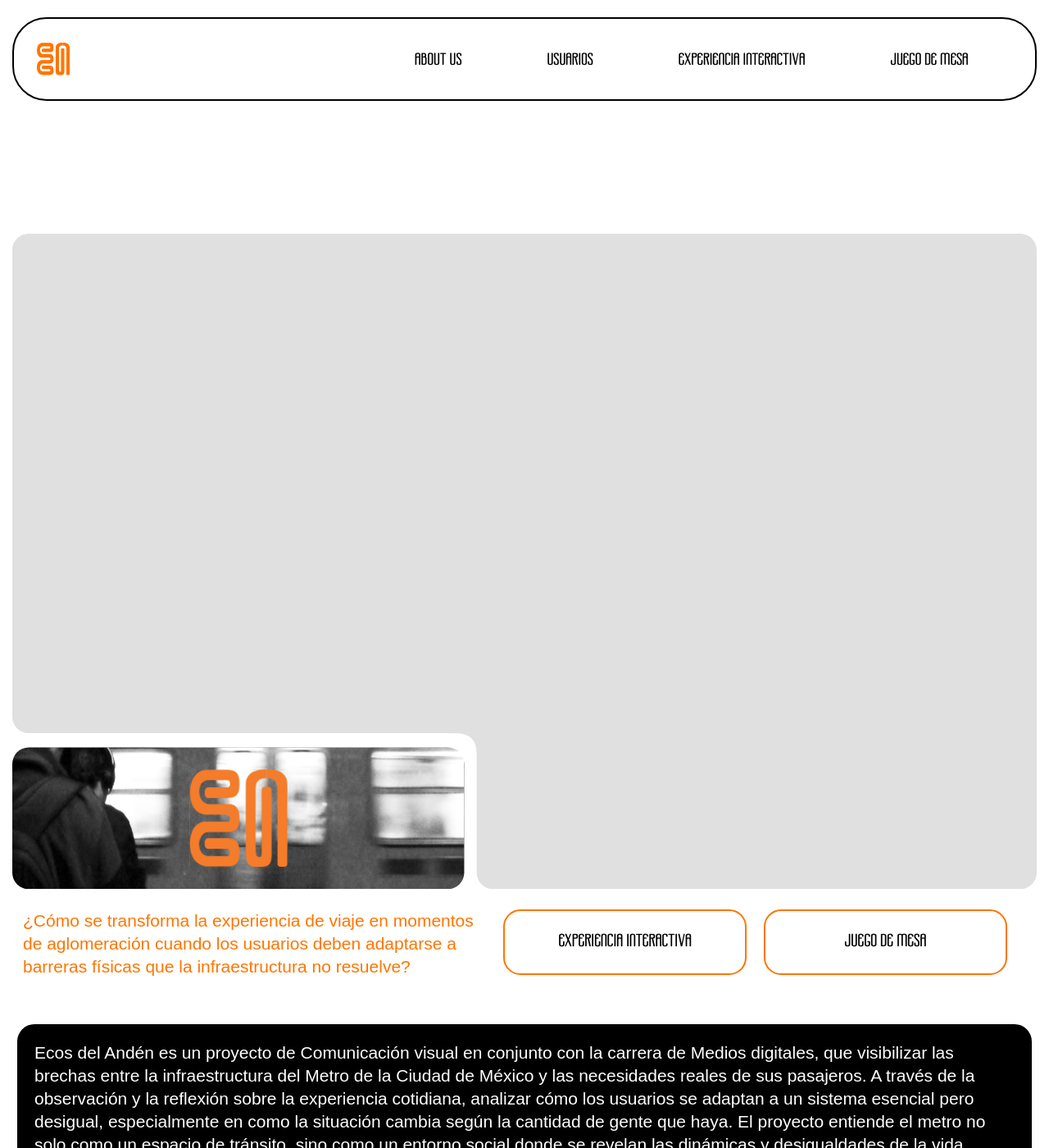
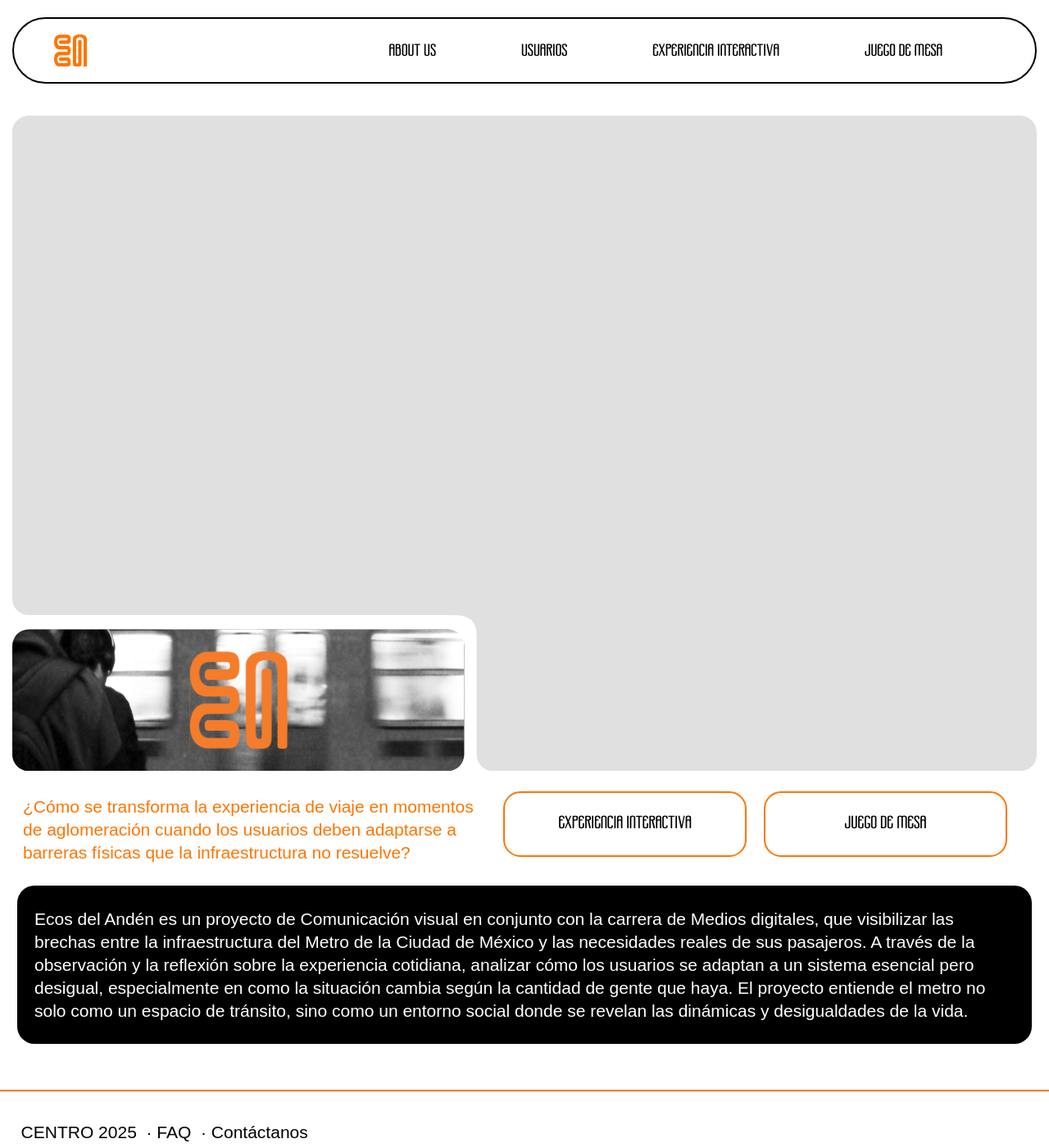
Before and after one commit to rhernandezgar-code/Ecosdelanden, a Jekyll site: the page built from index.html, in a window 1280 px wide and 1400 px high. Shown: the whole window at 82% size. Built offline with Jekyll 4.4.1, drawn with Linux system fonts in a browser that asks for light colours; some web fonts are replaced.

Commit message:
about arreglos

```diff
--- a/css/header.css
+++ b/css/header.css
@@ -6,13 +6,18 @@
 	align-items: center;
 	width: calc(100% - 30px);
 	flex-direction: row;
-	padding: 0.5em 0.5em;
+	padding: 0.5em 2em;
 	border: 2px solid var(--color-negro);
 	margin: 1em auto;
+	position: fixed;
+	left: 15px;
+	z-index: 9;
 }
 
+header#main-header {}
+
 header#main-header nav {
-	padding: 1em 1em;
+	padding: 0.5em 1em;
 	color: #000;
 }
 
@@ -40,7 +45,7 @@
 #mono {
 	width: 40px;
 	height: auto;
-	margin-left: 0.5em;
+	margin-left: 0;
 	fill: var(--color-naranja);
 	text-align: center;
 	padding: 0;
--- a/css/style.css
+++ b/css/style.css
@@ -152,9 +152,9 @@
     text-align: center;
     font-size: 2.5rem;
 }
-
-code {
-    background: var(--color-bg);
+p {
+	padding: .25em 0;
+	margin: 0;
 }
 
 img {
@@ -248,6 +248,115 @@
 	background-color: var(--color-naranja);
 	color: #fff;
 
+}
+/* --------------------------------------------------- */
+/*                   ABOUT — HERO IMAGE                */
+/* --------------------------------------------------- */
+
+.about-hero .hero-img {
+    width: 100%;
+    height: 100vh;
+    object-fit: cover;
+    display: block;
+    margin-top: -9rem;
+}
+
+/* --------------------------------------------------- */
+/*                ABOUT — OBJETIVOS                    */
+/* --------------------------------------------------- */
+
+.about-content {
+    padding: 2rem 1.5rem;
+}
+
+.objetivos {
+    max-width: 1100px;
+    margin: 0 auto;
+    padding: 2rem 1.5rem;
+}
+.objetivos p {
+    font: size 1.5 rem;;
+  line-height: 2rem;
+}
+
+.objetivos-grid {
+    display: grid;
+    grid-template-columns: 1fr;
+    gap: 1rem;
+    margin-top: 1rem;
+}
+
+@media (min-width: 768px) {
+    .objetivos-grid {
+        grid-template-columns: 1fr 1fr;
+        gap: 2rem;
+    }
+}
+
+/* --------------------------------------------------- */
+/*                ABOUT — SEGUNDA IMAGEN               */
+/* --------------------------------------------------- */
+
+.about-img {
+    width: 100%;
+    height: 70vh;
+    object-fit: cover;
+    display: block;
+}
+.about-img-section {
+    position: relative;
+    margin-top: 3rem;
+}
+
+.about-img-section .about-img {
+    width: 100%;
+    height: 70vh;
+    object-fit: cover;
+    display: block;
+    margin: 0;
+}
+/* --------------------------------------------------- */
+
+/*              Texto sobre la imagen */
+/* --------------------------------------------------- */
+
+
+
+.about-text-overlay {
+    position: centered;
+    top: 50%;                 /* centra verticalmente */
+    left: 50%;                /* centra horizontalmente */
+    transform: translate(-50%, -50%);
+    width: 100%;
+    text-align: center;
+}
+
+.about-text-overlay p {
+    font-family: var(--font-display);
+    text-transform: uppercase;
+    font-size: 6rem;
+    line-height: 1.1;
+    color: white;
+    margin: 0;
+    text-shadow: 0 0 10px rgba(0,0,0,0.6);
+    padding: 4rem;
+}
+
+/* --------------------------------------------------- */
+/*       Texto descriptivo de abajo
+/* --------------------------------------------------- */
+
+.about-description {
+    padding:1rem;
+    margin: 0 auto;
+    font-family: var(--font-body);
+    text-transform:capitalize;
+    font-size: 6rem;
+    text-align: center;
+}
+
+.about-description p {
+    margin-bottom: 2rem;
 }
 /* --------------------------------------------------- */
 /*                 CAJITAS DE CATEGORÍAS               */
@@ -403,108 +512,7 @@
 	font-size: 1rem;
 }
 
-/* --------------------------------------------------- */
-/*                   ABOUT — HERO IMAGE                */
-/* --------------------------------------------------- */
 
-.about-hero .hero-img {
-    width: 100%;
-    height: 80vh;
-    object-fit: cover;
-    display: block;
-    margin: 0;
-}
-
-/* --------------------------------------------------- */
-/*                ABOUT — OBJETIVOS                    */
-/* --------------------------------------------------- */
-
-.about-content {
-    padding: 2rem 1.5rem;
-}
-
-.objetivos {
-    max-width: 1100px;
-    margin: 0 auto;
-}
-
-.objetivos-grid {
-    display: grid;
-    grid-template-columns: 1fr;
-    gap: 1.5rem;
-    margin-top: 1rem;
-}
-
-@media (min-width: 768px) {
-    .objetivos-grid {
-        grid-template-columns: 1fr 1fr;
-        gap: 2rem;
-    }
-}
-
-.objetivos p {
-    font: size 1.5 rem;;
-  line-height: 2rem;
-}
-
-/* --------------------------------------------------- */
-/*                ABOUT — SEGUNDA IMAGEN               */
-/* --------------------------------------------------- */
-
-.about-img-section {
-    position: relative;
-    margin-top: 3rem;
-}
-
-.about-img-section .about-img {
-    width: 100%;
-    height: 70vh;
-    object-fit: cover;
-    display: block;
-    margin: 0;
-}
-/* --------------------------------------------------- */
-
-/*              Texto sobre la imagen */
-/* --------------------------------------------------- */
-
-
-
-.about-text-overlay {
-    position: centered;
-    top: 50%;                 /* centra verticalmente */
-    left: 50%;                /* centra horizontalmente */
-    transform: translate(-50%, -50%);
-    width: 90%;
-    text-align: center;
-}
-
-.about-text-overlay p {
-    font-family: var(--font-display);
-    text-transform: uppercase;
-    font-size: 2rem;
-    line-height: 1.1;
-    color: white;
-    margin: 0;
-    text-sha dow: 0 0 15px rgba(0,0,0,0.7);
-}
-
-/* --------------------------------------------------- */
-/*       Texto descriptivo de abajo
-/* --------------------------------------------------- */
-
-.about-description {
-    padding:1rem;
-    margin: 0 auto;
-    font-family: var(--font-display);
-    text-transform:capitalize;
-    font-size: 6rem;
-    text-align: center;
-}
-
-.about-description p {
-    margin-bottom: 2rem;
-}
 
 /* --------------------------------------------------- */
 /*                        FOOTER                       */
```
Also changed, not shown: about-us.html (+0 -56 lines).
